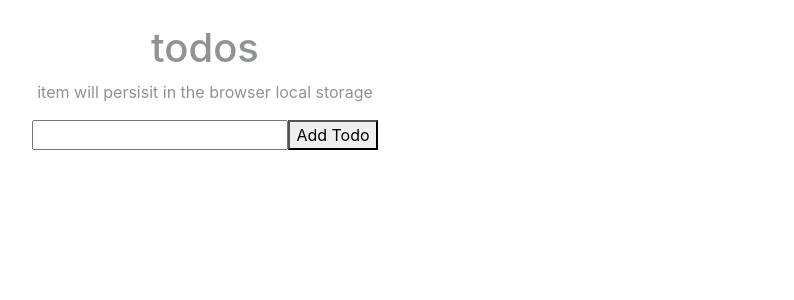
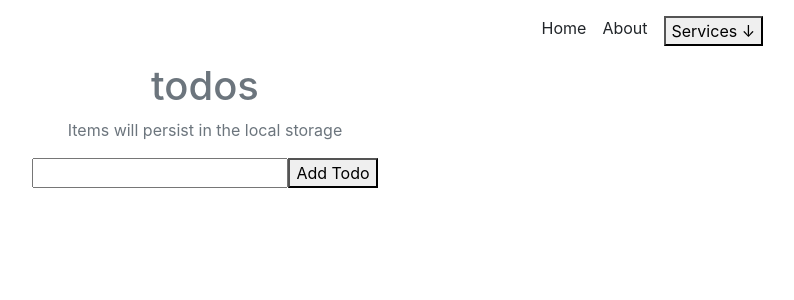
Before and after one commit to PabloBona/todo-react, a React (Create React App) app: page / in a window 1280 px wide. Shown: the top 300 px of the page, without its empty margins (435-1229 px from the left). Built offline with nearby package versions, Linux system fonts and the light colour scheme.

Commit message:
Add navbar to improve UX Add TodoItem component to check if the task was completed or not Add TodosList component to render added tasks

```diff
--- a/src/components/Header.jsx
+++ b/src/components/Header.jsx
@@ -1,18 +1,10 @@
-import PropTypes from 'prop-types';
-import React from 'react';
-
-const Header = ({ text, text2 }) => (
+const Header = () => (
   <header className="row">
-    <div className="col-10 mx-auto col-md-8 mt-4 text-body-tertiary">
-      <h1>{text}</h1>
-      <p>{text2}</p>
+    <div className="col">
+      <h1 className="text-secondary">todos</h1>
+      <p className="text-secondary">Items will persist in the local storage</p>
     </div>
   </header>
 );
 
-Header.propTypes = {
-  text: PropTypes.string.isRequired,
-  text2: PropTypes.string.isRequired,
-};
-
 export default Header;
--- /dev/null
+++ b/src/components/Navbar.jsx
@@ -0,0 +1,39 @@
+import { useState, useRef, useEffect } from 'react';
+
+const Navbar = () => {
+  const [dropdown, setDropdown] = useState(false);
+
+  const ref = useRef();
+
+  useEffect(() => {
+    const handler = (e) => {
+      if (dropdown && !ref.current.contains(e.target)) {
+        setDropdown(false);
+      }
+    };
+    document.addEventListener('mousedown', handler);
+  }, [dropdown]);
+  return (
+    <nav className="row">
+      <ul className="col list-unstyled d-flex justify-content-end gap-3 my-3">
+        <li>Home</li>
+        <li>About</li>
+        <li ref={ref}>
+          <button type="submit" onClick={() => setDropdown((prev) => !prev)}>
+            Services
+            {' '}
+            <span>&#8595;</span>
+          </button>
+          {dropdown && (
+            <ul className="list-unstyled">
+              <li>Design</li>
+              <li>Development</li>
+            </ul>
+          )}
+        </li>
+      </ul>
+    </nav>
+  );
+};
+
+export default Navbar;
--- a/src/components/TodoApp.jsx
+++ b/src/components/TodoApp.jsx
@@ -1,14 +1,12 @@
-import React from 'react';
 import Header from './Header';
-import TodoLogic from './TodoLogic';
+import TodosLogic from './TodosLogic';
+import Navbar from './Navbar';
 
 const TodoApp = () => (
   <div className="container">
-    <Header
-      text="todos"
-      text2="item will persisit in the browser local storage"
-    />
-    <TodoLogic />
+    <Navbar />
+    <Header />
+    <TodosLogic />
   </div>
 );
 
```
Also changed, not shown: src/components/TodoItem.jsx (added, +9 -0 lines), src/components/TodosList.jsx (added, +12 -0 lines), src/components/TodosLogic.jsx (renamed from src/components/TodoLogic.jsx).
